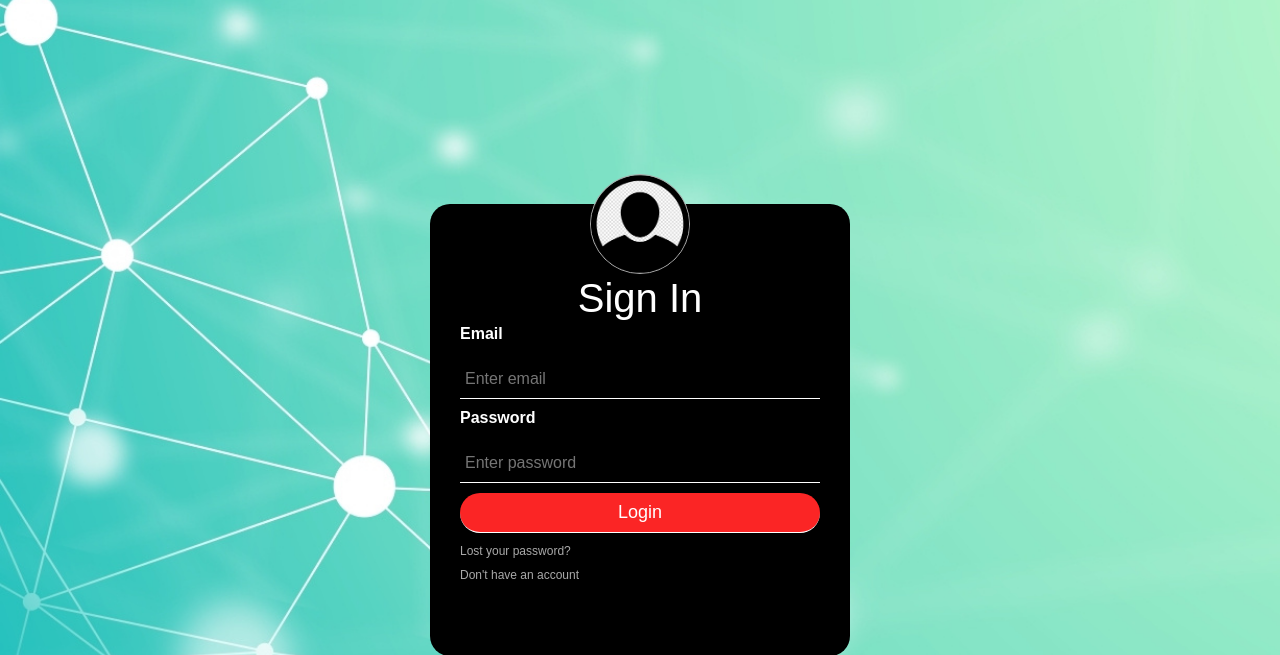
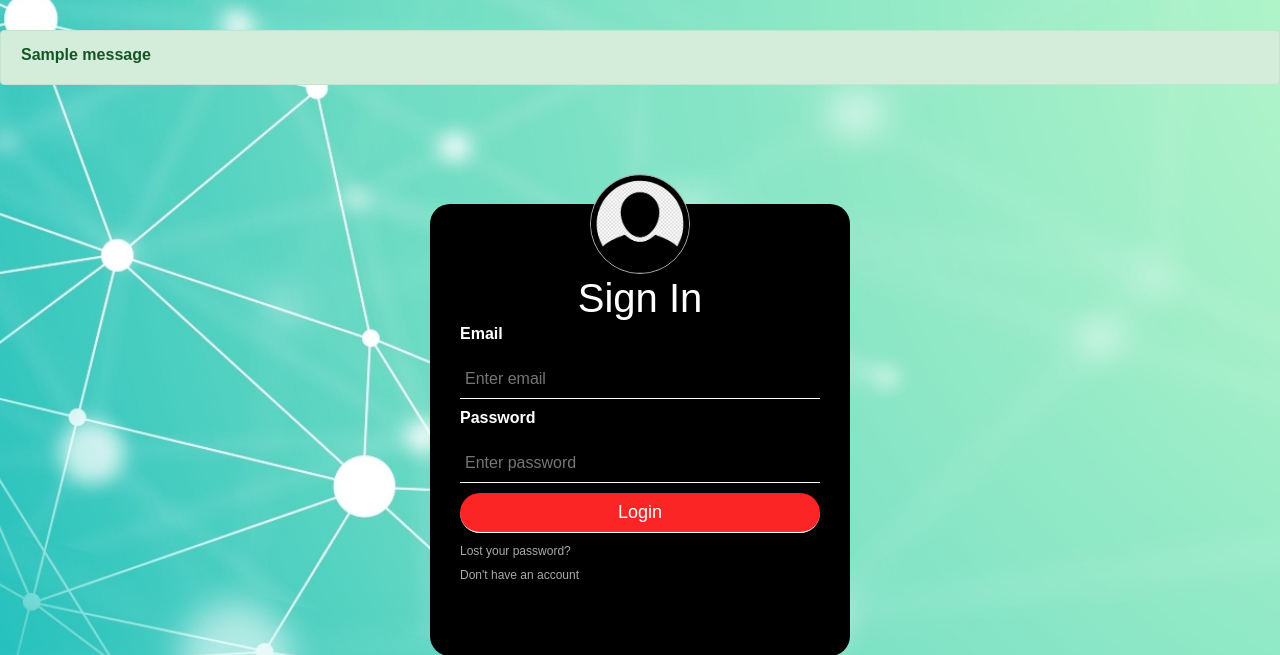
Before and after one commit to yaniv120892/CryptoTrading, a Flask app: page /login in a window 1280 px wide. Shown: the top 655 px of the page. Run offline with Flask 2, Linux system fonts and the light colour scheme; one stand-in notice (Sample message) is shown; some libraries are stand-ins or nearby versions.

Commit message:
display error message when login failed

```diff
--- a/application/templates/login.html
+++ b/application/templates/login.html
@@ -7,6 +7,15 @@
         <link rel="stylesheet" href="{{ url_for('static',filename='css/main.css') }}"/>
     </head>
     <body style="background-image: url(/static/images/background.jpeg)" class="login_register">
+        {% with messages = get_flashed_messages(with_categories=true) %}
+            {% if messages %}
+                {% for category, message in messages %}
+                    <div class="alert alert-{{category}}">
+                        <p>{{ message }}</p>
+                    </div>
+                {% endfor %}
+            {% endif %}
+        {% endwith %}
         <div class="login_inbox login_register_inbox">
             <img src="/static/images/avatar.png" class="avatar">
             <h1>Sign In</h1>
--- a/config.py
+++ b/config.py
@@ -2,4 +2,4 @@ import os
 
 class Config(object):
     SECRET_KEY = os.environ.get('SECRET_KEY') or b'\xd0\x18W$\xda\xe9\xda\xaf]\xda\xb7\xdf\xb9^)M'
-    MONGODB_SETTINGS = {'db':'UTA_Enrollment'}
+    MONGODB_SETTINGS = {'db':'DbCryptoTrading'}
```
